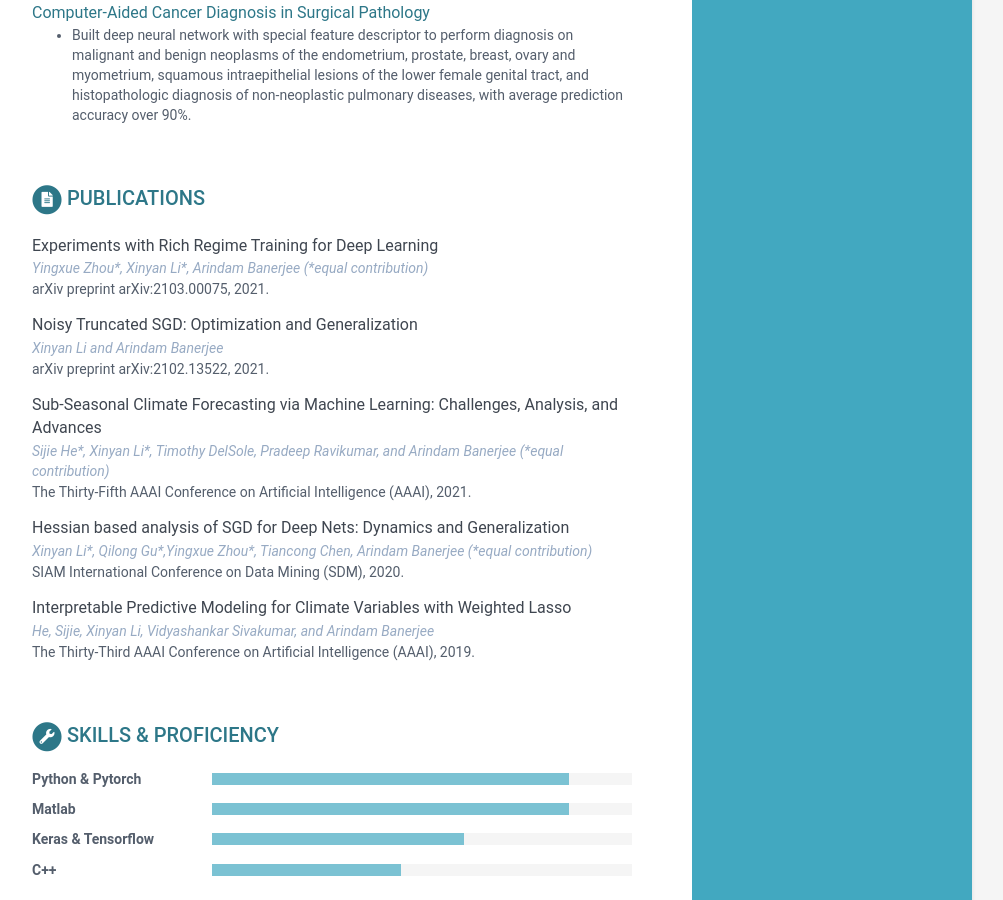
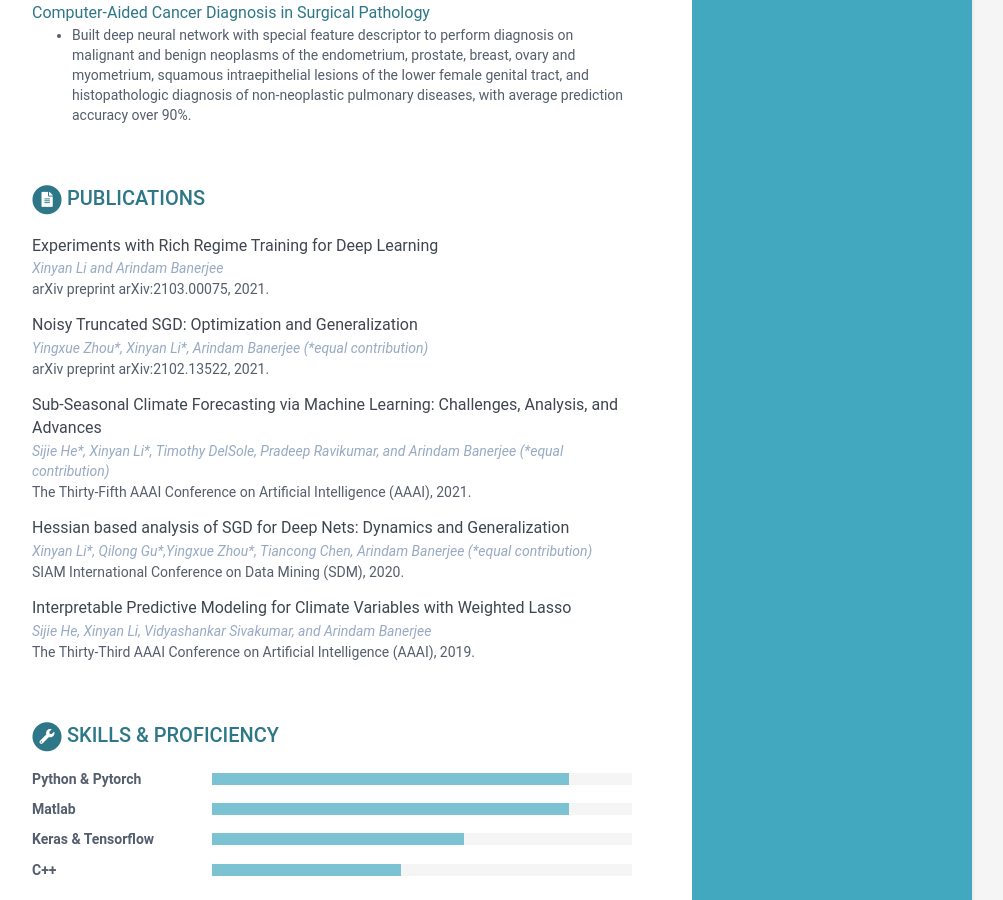
Before and after one commit to Xinyan-Li/xinyanli.github.io, a Jekyll site: the page built from index.html, in a window 1280 px wide and 900 px high, scrolled down 1515 px. Shown: the whole window, without its empty margins (168-1171 px from the left). Built offline with Jekyll 4.4.1, drawn with Linux system fonts in a browser that asks for light colours.

```diff
--- a/_data/data.yml
+++ b/_data/data.yml
@@ -180,11 +180,11 @@ publications:
 
     papers:
       - title: Experiments with Rich Regime Training for Deep Learning
-        authors: Yingxue Zhou*, Xinyan Li*, Arindam Banerjee (*equal contribution)
+        authors: Xinyan Li and Arindam Banerjee
         conference: arXiv preprint arXiv:2103.00075, 2021.
 
       - title: Noisy Truncated SGD&colon; Optimization and Generalization
-        authors: Xinyan Li and Arindam Banerjee
+        authors: Yingxue Zhou*, Xinyan Li*, Arindam Banerjee (*equal contribution)
         conference: arXiv preprint arXiv:2102.13522, 2021.
 
       - title: Sub-Seasonal Climate Forecasting via Machine Learning&colon; Challenges, Analysis, and Advances
@@ -196,7 +196,7 @@ publications:
         conference: SIAM International Conference on Data Mining (SDM), 2020.
 
       - title: Interpretable Predictive Modeling for Climate Variables with Weighted Lasso
-        authors: He, Sijie, Xinyan Li, Vidyashankar Sivakumar, and Arindam Banerjee
+        authors: Sijie He, Xinyan Li, Vidyashankar Sivakumar, and Arindam Banerjee
         conference: The Thirty-Third AAAI Conference on Artificial Intelligence (AAAI), 2019.
 
 
```
